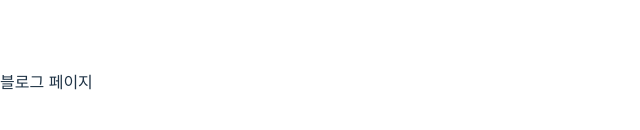
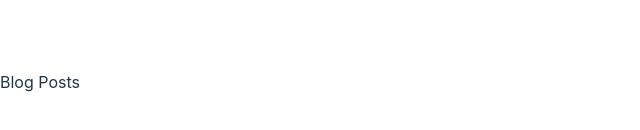
Before and after one commit to Opdata/react-query-test, a React (Vite) app: page /blog in a window 1280 px wide. Shown: the part 318-448 px from the top of the page, without its empty margins (0-640 px from the left). Built offline with nearby package versions, Linux system fonts and the light colour scheme.

Commit message:
refactor: components -> containers 폴더 및 라우팅 변경
- 예시 코드는 공통 컴포넌트 사용이 없을 예정이므로 삭제

```diff
--- a/src/pages/Blog.tsx
+++ b/src/pages/Blog.tsx
@@ -1,7 +1,7 @@
 const Blog = () => {
   return (
     <div>
-      블로그 페이지
+      Blog Posts
       {/*  */}
     </div>
   );
--- a/tsconfig.json
+++ b/tsconfig.json
@@ -23,7 +23,7 @@
     "baseUrl": ".",
     "paths": {
       "@/*": ["src/*"],
-      "@components/*": ["src/components/*"],
+      "@containers/*": ["src/containers/*"],
       "@pages/*": ["src/pages/*"],
       "@services/*": ["src/services/*"]
     }
--- a/vite.config.ts
+++ b/vite.config.ts
@@ -8,7 +8,7 @@ export default defineConfig(({ mode }) => {
     resolve: {
       alias: {
         '@/': `${process.cwd()}/src/`,
-        '@components': `${process.cwd()}/src/components/`,
+        '@containers': `${process.cwd()}/src/containers/`,
         '@pages': `${process.cwd()}/src/pages/`,
         '@services': `${process.cwd()}/src/services/`,
       },
```
